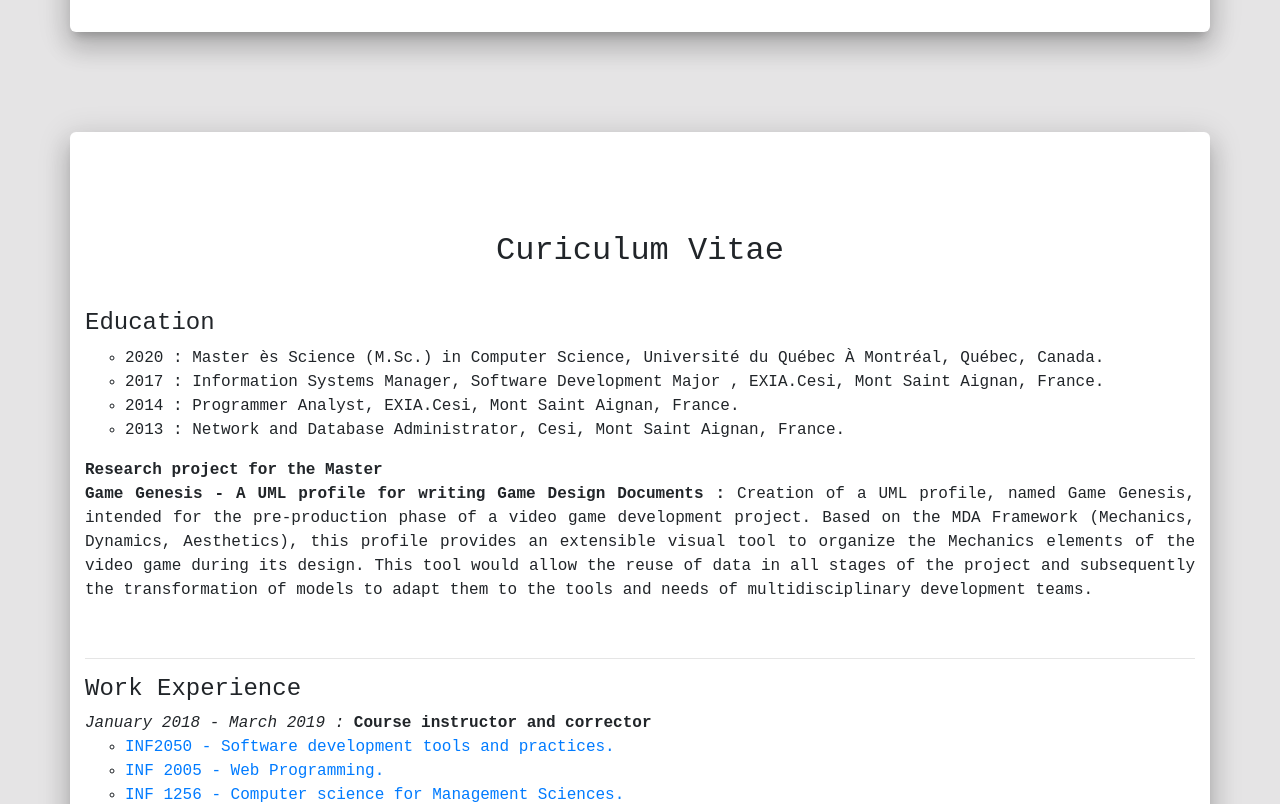
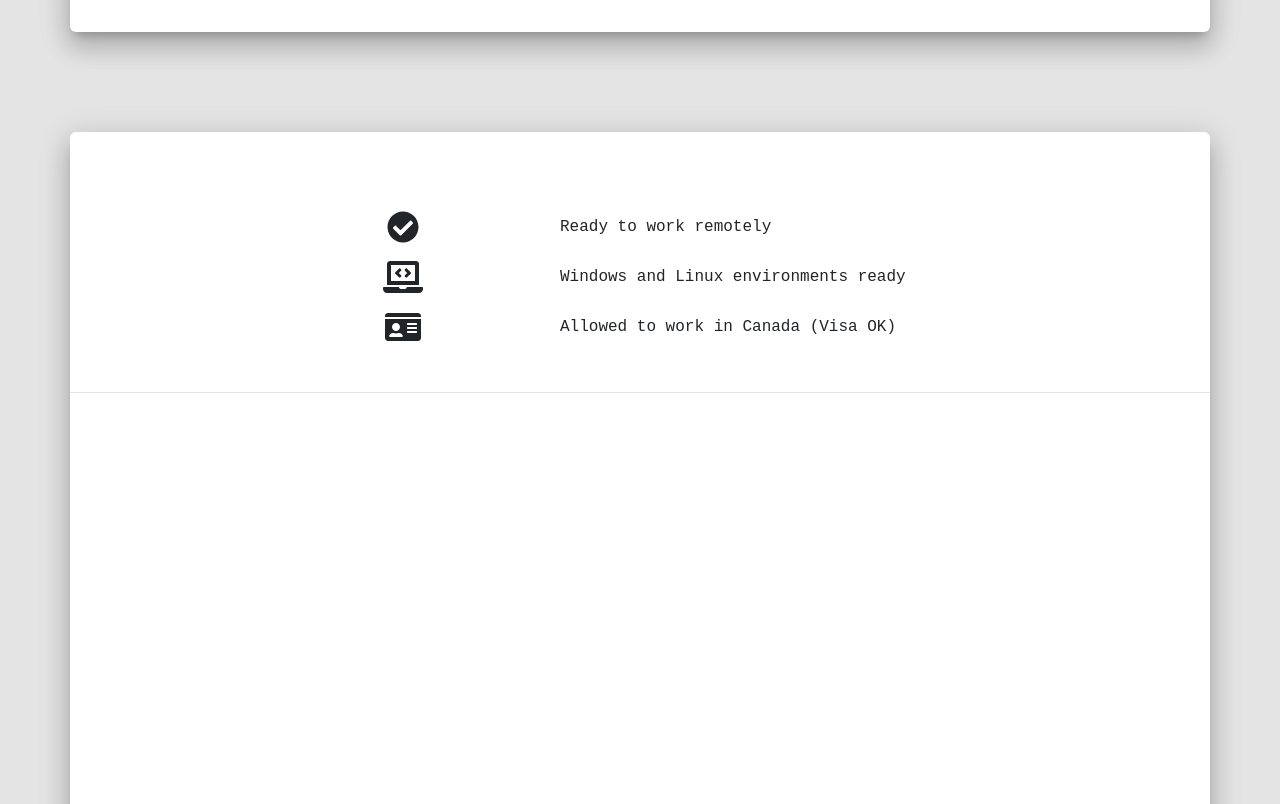
Before and after one commit to ellenhaas/gh-page, a React (Create React App) app: page / in a window 1280 px wide. Shown: the part 960-1764 px from the top of the page. Built offline with nearby package versions, Linux system fonts and the light colour scheme.

Commit message:
techs section

```diff
--- a/src/App.js
+++ b/src/App.js
@@ -9,6 +9,7 @@ import Header from './components/header'
 import Navigation from './components/navigation'
 import Introduction from './components/introduction'
 import Story from './components/story'
+import Techs from './components/techs'
 import Contact from './components/contact'
 import Footer from './components/footer'
 
@@ -19,6 +20,7 @@ function App() {
         <Navigation></Navigation>
         <Header></Header>
         <Introduction></Introduction>
+        <Techs></Techs>
         <Story></Story>
         <Footer></Footer>
       </div>
--- a/src/components/story.js
+++ b/src/components/story.js
@@ -18,6 +18,7 @@ export default class Story extends Component {
                                 <li>2014 : Programmer Analyst, EXIA.Cesi, Mont Saint Aignan, France.</li>
                                 <li>2013 : Network and Database Administrator, Cesi, Mont Saint Aignan, France.</li>
                             </ul>
+                            <br />
                             <p>
                                 <b>Research project for the Master</b>
                                 <br /><b>Game Genesis - A UML profile for writing Game Design Documents : </b>Creation of a UML
@@ -30,6 +31,7 @@ export default class Story extends Component {
                         </p>
                         <br />
                         <hr />
+                        <br />
                         <h4>Work Experience</h4>
                         <p>
                             <i>January 2018 - March 2019 : </i><b> Course instructor and corrector</b>
--- /dev/null
+++ b/src/components/techs.js
@@ -0,0 +1,63 @@
+import React, { Component } from 'react'
+import { Container, Row, Col, Button } from 'react-bootstrap';
+
+
+import { library } from '@fortawesome/fontawesome-svg-core'
+import { FontAwesomeIcon } from '@fortawesome/react-fontawesome'
+import { fab, faGithub, faTwitter, faLinkedin } from '@fortawesome/free-brands-svg-icons'
+import { fas, faCheckCircle, faLaptopCode, faIdCard } from '@fortawesome/free-solid-svg-icons'
+
+library.add(
+    fab,
+    fas
+)
+
+export default class Techs extends Component {
+    render() {
+        return (
+            <section id="techs" className="main-wrapper background_sec">
+                <div className="main main-raised">
+
+
+                    <Container className="fa-container-inline">
+
+                        <Row className="fa-container-inline">
+                            <Col xs={{span: 1, offset: 1}} md={{span: 3, offset: 2}} >
+                                <FontAwesomeIcon className=" fa-icon-vert" icon={faCheckCircle} size="2x" />
+                            </Col>
+                            <Col xs={{span: 10}} md={{span: 6, offset: 0}} className="fa-text-align fa-icon-vert">
+                                Ready to work remotely
+                            </Col>
+                        </Row>
+                        <Row>
+                            <Col xs={{span: 1, offset: 1}} md={{span: 3, offset: 2}} >
+                                <FontAwesomeIcon className="fa-icon-vert" icon={faLaptopCode} size="2x"/>
+                            </Col>
+                            <Col xs={{span: 10}} md={{span: 6, offset: 0}} className="fa-text-align fa-icon-vert">
+                                Windows and Linux environments ready
+                            </Col>
+                        </Row>
+                        <Row>
+                            <Col xs={{span: 1, offset: 1}} md={{span: 3, offset: 2}}>
+                                <FontAwesomeIcon className="fa-icon-vert" icon={faIdCard} size="2x"/>
+                            </Col>
+                            <Col xs={{span: 10}} md={{span: 6, offset: 0}} className="fa-text-align fa-icon-vert">
+                            Allowed to work in Canada (Visa OK)
+                            </Col>
+                        </Row>
+                    </Container>
+                    <br /> <hr/><br />
+                    <Container>
+                    <span className="fa-container-inline"><FontAwesomeIcon className="fa-icon-vert" icon="" size="2x"/></span><br/>
+                    <span className="fa-container-inline"><FontAwesomeIcon className="fa-icon-vert" icon="" size="2x"/></span><br/>
+                    <span className="fa-container-inline"><FontAwesomeIcon className="fa-icon-vert" icon="" size="2x"/></span><br/>
+                    <span className="fa-container-inline"><FontAwesomeIcon className="fa-icon-vert" icon="" size="2x"/></span><br/>
+                    <span className="fa-container-inline"><FontAwesomeIcon className="fa-icon-vert" icon="" size="2x"/></span><br/>
+                    <span className="fa-container-inline"><FontAwesomeIcon className="fa-icon-vert" icon="" size="2x"/></span><br/>
+                    <span className="fa-container-inline"><FontAwesomeIcon className="fa-icon-vert" icon="" size="2x"/></span><br/>
+                    </Container>
+                </div>
+            </section>
+        )
+    }
+}
--- a/src/css/pers_css.css
+++ b/src/css/pers_css.css
@@ -96,6 +96,22 @@ footer{
   background-color: black;
 }
 
+.fa-container-inline{
+  line-height: 50px;
+  vertical-align: middle;
+}
+.fa-icon-vert{
+  vertical-align: middle;
+}
+.fa-text-align{
+  text-align: left;
+}
+
+.fa-text-align-right{
+  text-align: right;
+}
+
+
 @media only screen and (max-width: 600px){
   .main{
     padding-right: 15px;
@@ -115,4 +131,8 @@ footer{
     padding: 10px;
   }
 
+  .fa-text-align{
+    text-align: center;
+  }
+
 }
```
